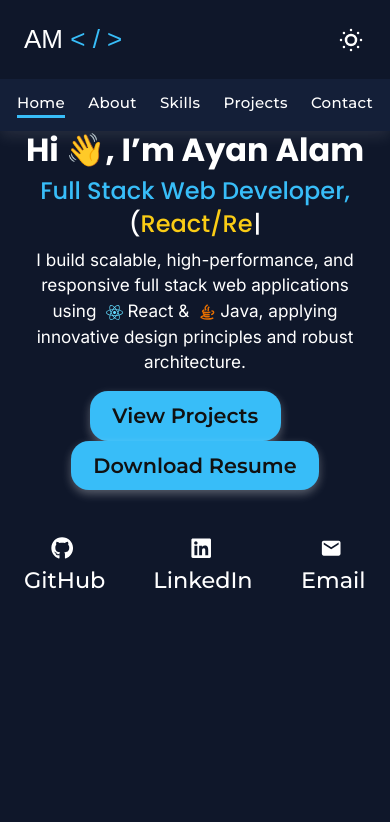
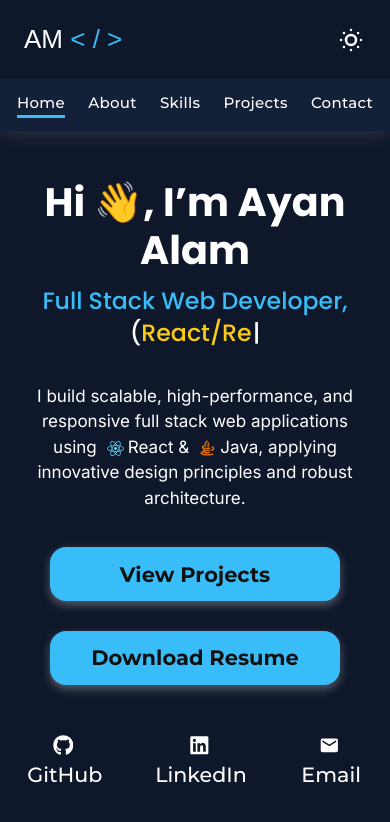
Before and after one commit to Ayan-webDEV/Portfolio, a React (Vite) app: page / in a window 390 px wide. Shown: the top 822 px of the page. Built offline with nearby package versions, Linux system fonts and the light colour scheme; a web font is replaced by a local one.

Commit message:
Home Section Responsive

```diff
--- a/src/Components/Home/Home.module.css
+++ b/src/Components/Home/Home.module.css
@@ -7,18 +7,21 @@
 }
 
 .homeContHds1 {
-  font-size: clamp(2rem, 5.5vw, 3rem);
+  margin: 12.5vw 0 3.07vw 0;
+  font-size: 10.17vw;
   font-weight: 700;
 }
 .homeContHds2 {
-  font-size: clamp(1.5rem, 4.5vw, 2rem);
+  margin: 0 0 9.07vw 0;
+  font-size: 6.07vw;
   color: var(--accent-primary);
   font-weight: 500;
 }
 
 .homeContPara {
-  font-family: "inter";
-  font-size: clamp(1.07rem, 3.5vw, 1.3rem);
+  margin: 0 0 9.47vw 0;
+  font-family: "inter", sans-serif;
+  font-size: 4.37vw;
   color: var(--text-secondary);
   font-weight: 400;
 }
@@ -42,19 +45,24 @@
 }
 .projectsBtn,
 .resumeBtn {
+  width: 85%;
   background-color: var(--accent-primary);
   color: var(--accent-text);
-  padding: 0.57rem 1.4rem;
-  font-size: 1.3rem;
-  font-weight: 600;
+  padding: 0.7rem 1.4rem;
+  font-size: 5.37vw;
+  font-weight: 700;
   border: none;
-  border-radius: 18px;
+  border-radius: 16px;
   outline: none;
   transition: all 0.4s ease-in-out;
   box-shadow: 0 4px 10px rgba(255, 255, 255, 0.3);
   cursor: pointer;
 }
 
+.projectsBtn {
+  text-decoration: none;
+  margin: 0 0 7.7vw 0;
+}
 .btnsLight {
   box-shadow: 0 5px 15px rgba(0, 0, 0, 0.5);
   letter-spacing: 0.5px;
@@ -72,14 +80,10 @@
   box-shadow: inset 0 3px 6px rgba(0, 0, 0, 0.25),
     0 0 10px var(--accent-primary);
 }
-.projectsBtn {
-  text-decoration: none;
-  margin: 0 5vw 0 0;
-}
 
 .socialsCont {
-  padding: 2.5rem 0 0 0;
-  font-size: 1.4rem;
+  padding: 11vw 0 2vw 0;
+  font-size: 5.3vw;
   font-weight: 500;
   display: flex;
   justify-content: center;
@@ -98,7 +102,7 @@
 
 @media (min-width: 575px) {
   .homeContHds1 {
-    margin: 9.5vh 0 0.7rem 0;
+    margin: 8vh 0 0.7rem 0;
     font-size: 7vw;
   }
   .homeContHds2 {
@@ -122,7 +126,7 @@
   }
   .socialsCont {
     padding: 3.8rem 0 2rem 0;
-    font-size: 1.67rem;
+    font-size: 3.15vw;
     gap: 4rem;
   }
 }
@@ -152,7 +156,6 @@
     width: auto;
     padding: 0.67rem 1.7rem;
     font-size: 1.3rem;
-    border-radius: 18px;
   }
   .projectsBtn {
     margin: 0 5vw 0 0;
```
